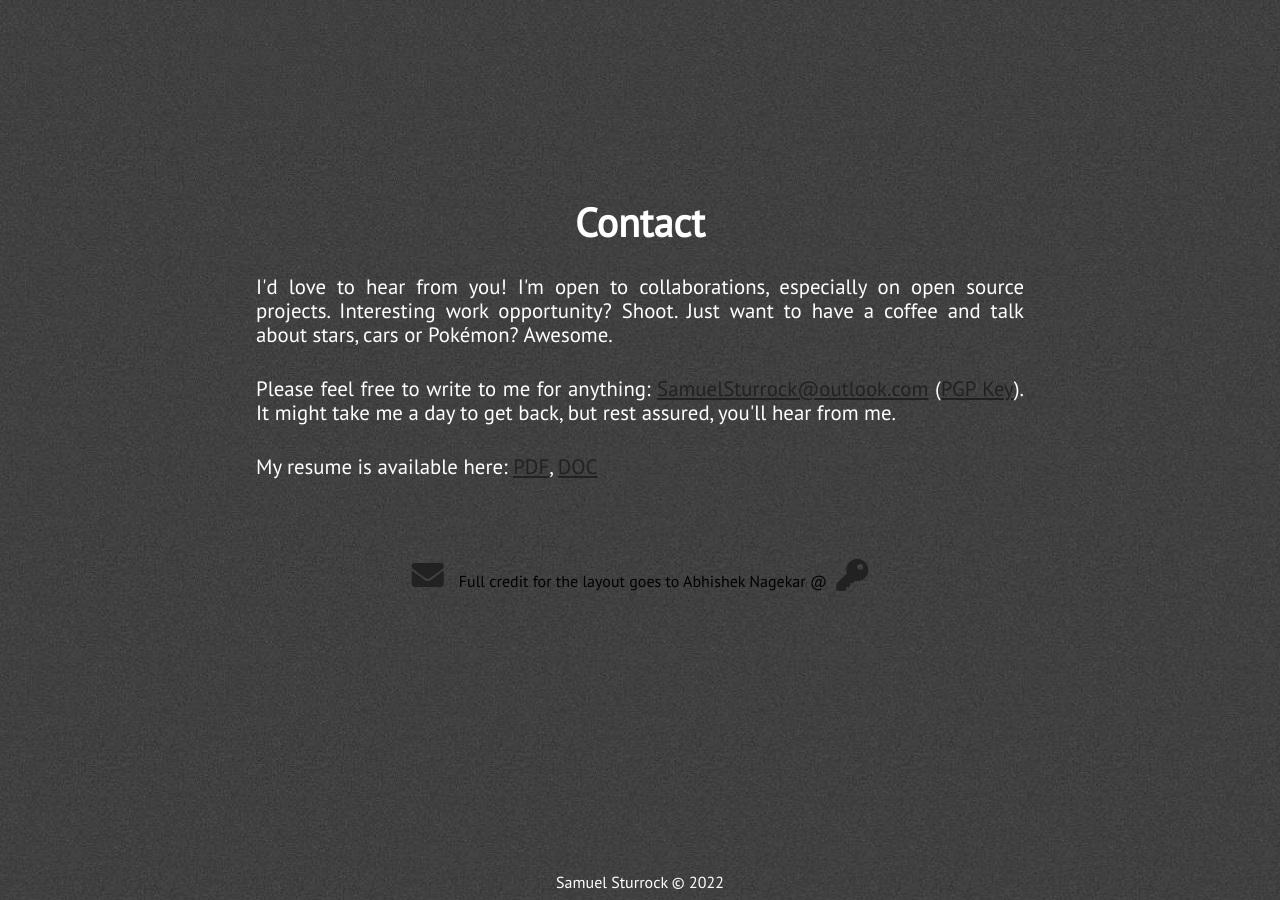
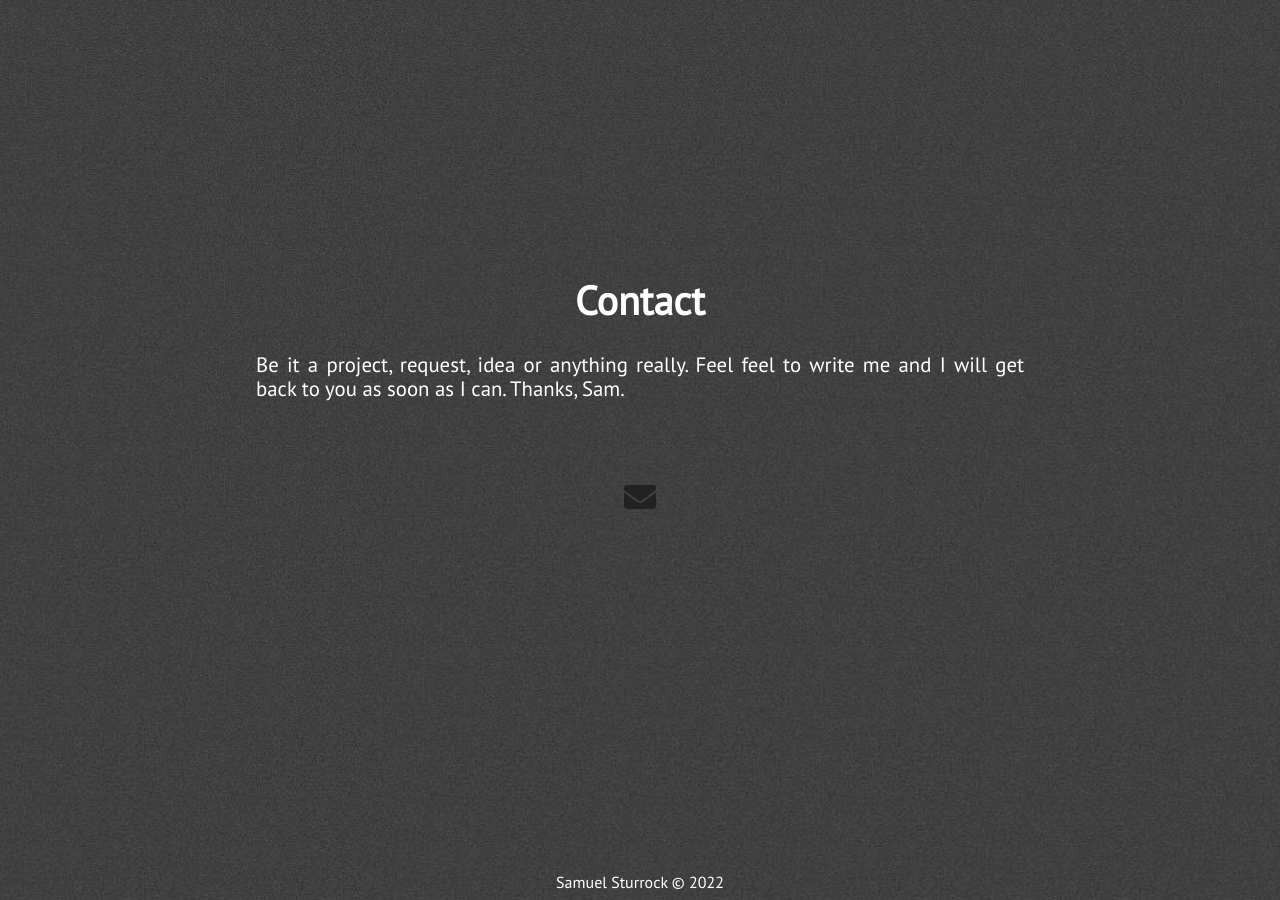
Before and after one commit to SamuelSturrock/Portfolio, a Jekyll site: the page built from index.html, in a window 1280 px wide and 900 px high, scrolled down 4045 px. Built offline with Jekyll 4.4.1, drawn with Linux system fonts in a browser that asks for light colours; nearby versions of some CDN libraries.

Commit message:
Update extra.html

```diff
--- a/_includes/extra.html
+++ b/_includes/extra.html
@@ -3,23 +3,13 @@
         <div>
             <div class="section-heading" id="chat-text">Contact</div>
             <p class="paragraph-text justify-text">
-                I'd love to hear from you! I'm open to collaborations, especially on open source projects. Interesting work opportunity? Shoot. Just want to have a coffee and talk about stars, cars or Pokémon? Awesome.
-            </p>
-            <p class="paragraph-text justify-text">
-                Please feel free to write to me for anything: <a href="mailto:{{ site.email }}">{{ site.email }}</a> (<a href="https://www.nagekar.com/publickey.abhishek@nagekar.com.asc">PGP Key</a>). It might take me a day to get back, but rest assured, you'll hear from me.
-            </p>
-            <p class="paragraph-text justify-text">
-                My resume is available here: <a href="{{ site.blog_url }}/resume/resume.pdf">PDF</a>, <a href="{{ site.blog_url }}/resume/resume.docx">DOC</a>
+                Be it a project, request, idea or anything really. Feel feel to write me and I will get back to you as soon as I can. Thanks, Sam.
             </p>
             <div class="extra-links">
                 <span class="hint--bottom bottom-link" aria-label="Email">
                     <a href="mailto:{{ site.email }}"><i class="head-icon fas fa-envelope"></i></a>
                 </span>
 
-                <span class="hint--bottom bottom-link" aria-label="PGP Key">
-                    Full credit for the layout goes to Abhishek Nagekar @
-                    <a href="https://www.nagekar.com/"><i class="head-icon fas fa-key"></i></a>
-                </span>
             </div>
         </div>
     </section>
```
